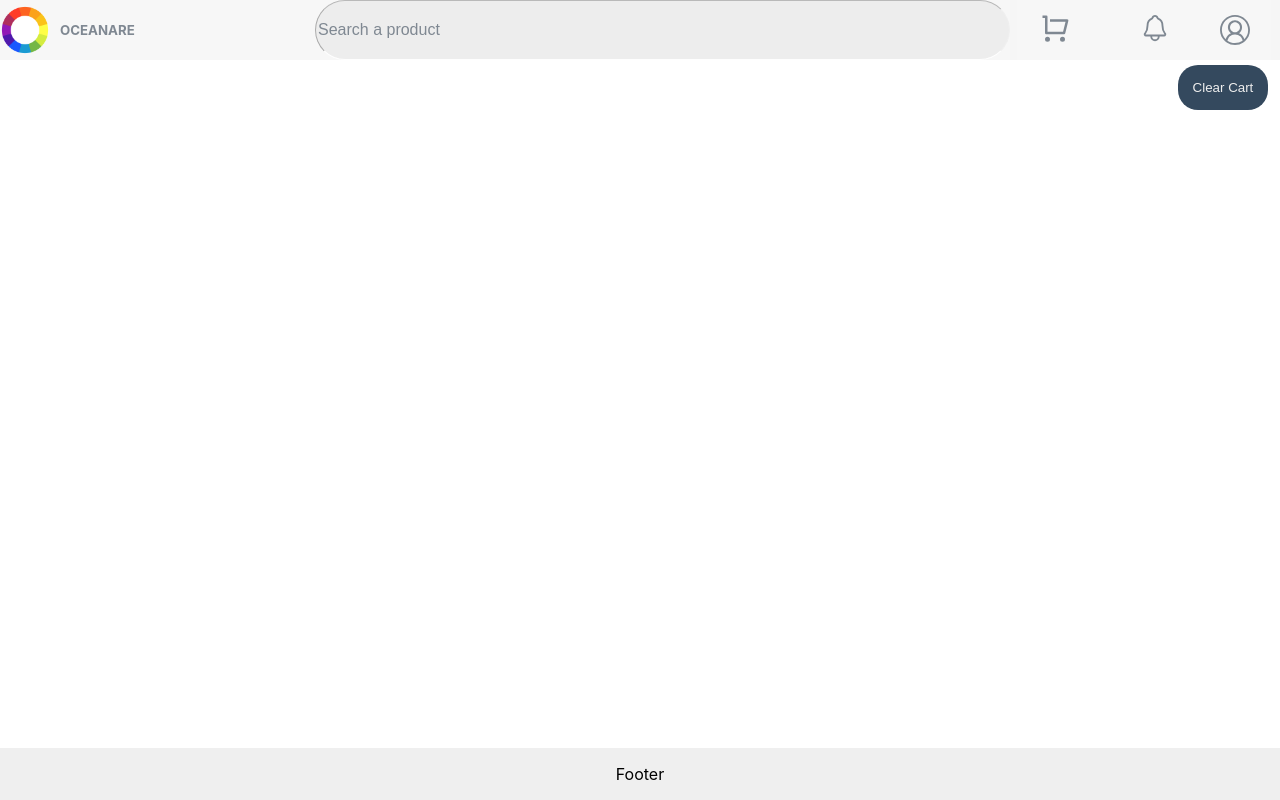
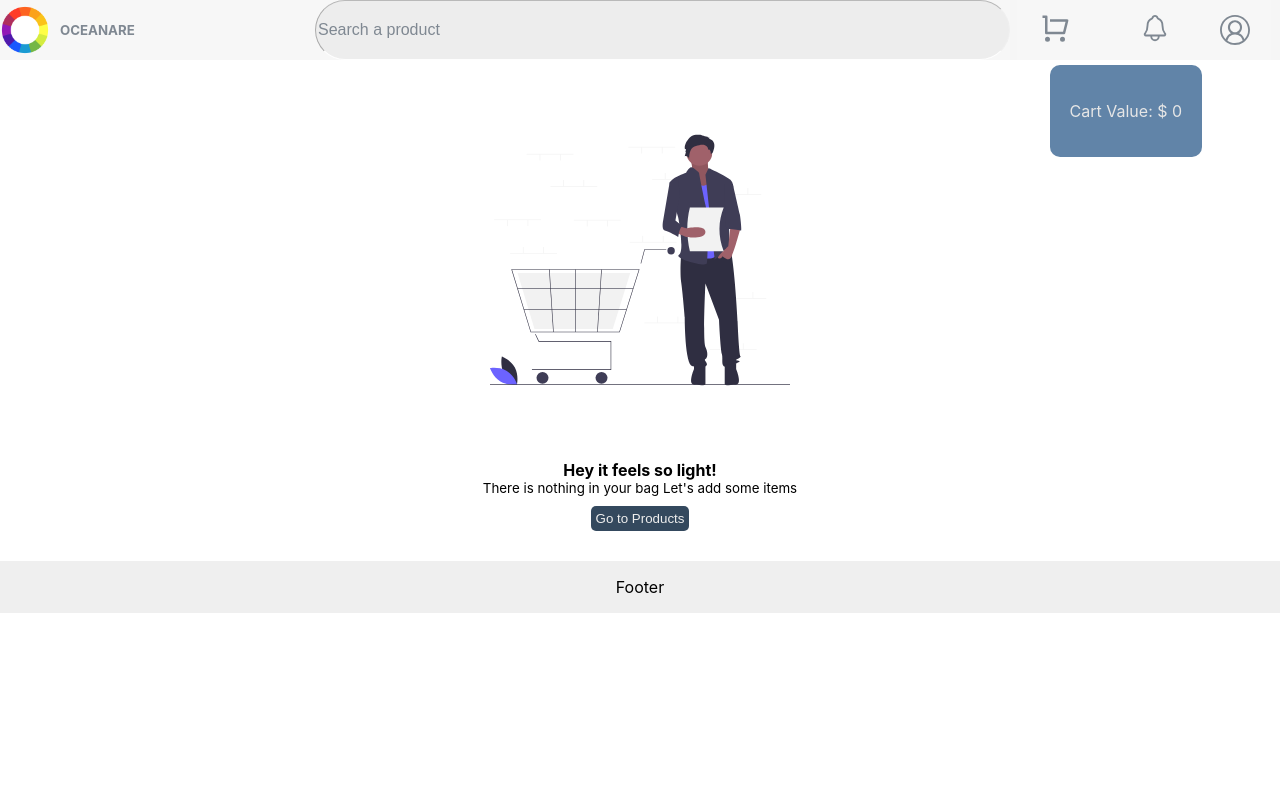
Before and after one commit to Arun-Tiwary/shopping-cart, a React (Create React App) app: page /cart in a window 1280 px wide. Built offline with nearby package versions, Linux system fonts and the light colour scheme.

Commit message:
refactor: cart-component

```diff
--- a/src/Context/context.js
+++ b/src/Context/context.js
@@ -3,6 +3,7 @@ import { createContext } from 'react';
 import { useReducer } from 'react';
 import products from '../data'
 import { CartReducer } from './reducer';
+import { FilterReducer } from './reducer';
 
 // export const CartState = () =>{
 //     return useContext(Cart) ;
@@ -21,9 +22,17 @@ const CartContext = ({children}) => {
     cart:[]
    })
 
+   const [filterState, filterDispatch] = useReducer(FilterReducer,{
+    isSoterd: false,
+    isInStock: false,
+    isFastDelivery: true,
+    IsRating: "",
+    ClearFilters: []
+   })
+
   return (
     <div>
-        <Cart.Provider value = {{state, dispatch}}>
+        <Cart.Provider value = {{state, dispatch, filterState, filterDispatch}}>
             {children}
         </Cart.Provider>
     </div>
--- a/src/Context/reducer.js
+++ b/src/Context/reducer.js
@@ -28,3 +28,10 @@ export const CartReducer = (state, action) =>{
     };
 
 };
+
+
+export const FilterReducer = () => {
+  return (
+    <div>FilterReducer</div>
+  )
+}
--- a/src/components/Cart/cart.css
+++ b/src/components/Cart/cart.css
@@ -3,12 +3,20 @@
     flex-direction: column !important;
 }
 
-.clear-cart-button{
-    border-radius: 20px;
+.clear-cart{
+    display: flex;
+    flex-direction: column;
+    border-radius: 10px;
     position: fixed;
-    margin-left: 92%;
-    padding: 15px;
+    margin-left: 82%;
+    padding: 20px;
     margin-top: 5px;
+    background-color: var(--background4);
+    color: var(--text2);
+    align-items: center;
+}
+.clear-cart>button{
+    padding: 8px;
 }
 
 .cart-increment-button{
@@ -29,3 +37,19 @@
     margin: 7px;
     font-size: medium;
 }
+
+.empty-cart{
+    display: flex;
+    flex-direction: column;
+    align-items: center;
+    margin: 0 !important;
+    padding: 0;
+    color: var(--text3);
+}
+
+.empty-cart-image{
+
+    flex-direction: column;
+    height: 400px;
+    width: 300px;
+}
--- a/src/components/Cart/cart.js
+++ b/src/components/Cart/cart.js
@@ -1,23 +1,32 @@
-import React from 'react'
+import React, { useState } from 'react'
 import { useCart } from '../../Context/context'
 import CartCard from './cartCard';
 import Nothing from './nothing';
-
+import { useEffect } from 'react';
 const Cart = () => {
 
+  const [total, setTotal] = useState();
   const {state, dispatch} = useCart();
+
+  useEffect(() => { setTotal(state.cart.reduce((acc,curr) => acc + parseInt(curr.price) * curr.qty,0))
+  }, [state])
+
   console.log(state.cart)
   return (
-<div>
-        <button  onClick = {()=>dispatch({type: "CLEAR_CART"})}
-        className='card-button clear-cart-button'>Clear Cart</button>
+<div>  <div className='clear-cart' >
+       <p className=''> Cart Value:   $ {total} </p>
+        { state.cart.length > 0 &&
+        <button  onClick = {() => dispatch({type: "CLEAR_CART"})}
+        className='card-button '>Clear Cart  </button>
+        }
+       </div>
+        {
+          state.cart.length === 0 ? <Nothing/> :
 
-        {
-
-          state.cart.map((cartItem)=>{
+          state.cart.map((cartItem) => {
             return (
           <>
-            {cartItem.qty < 1 ? (<Nothing/>) : <CartCard cartItem = {cartItem}/> }
+            { <CartCard cartItem = {cartItem}/> }
 
           </>
             )
--- a/src/components/Cart/cartCard.js
+++ b/src/components/Cart/cartCard.js
@@ -1,5 +1,6 @@
 import React from 'react'
 import { useCart } from '../../Context/context'
+import Rating from '../Filters/rating';
 
 
 const CartCard = ({cartItem}) => {
@@ -11,16 +12,25 @@ const CartCard = ({cartItem}) => {
     <img className = "card-image" src = {cartItem.image} alt= {cartItem.name} />
     <h4 class = "card-title"> {cartItem.name} </h4>
     <h5 className = "card-title"> Price: ${parseInt(cartItem.price) * cartItem.qty} </h5>
-    <h6 className ='card-title'>Fast Delivery</h6>
+    <h6 className ='card-title'><Rating rating={cartItem.rating}></Rating></h6>
+
     <p className ='card-title '>
       <button className='cart-increment-button'disabled = {cartItem.qty < 1 ? true : false} style = {{}} onClick = {()=> dispatch({type: "DECREASE_ITEM", payload: cartItem})}>  - </button>
       <h6 className ='cart-price'> {cartItem.qty}</h6>
-      <button className ='cart-increment-button' style ={{}}
-       onClick = {() => dispatch({type: "INCREASE_ITEM", payload: cartItem})}> + </button>
+      <button
+       onClick={() => {
+        cartItem.qty < 5 ? dispatch({type: "INCREASE_ITEM", payload: cartItem}) : alert("maximum 5 items are allowed on this product")
+        }
+    }
+       className ='cart-increment-button' style ={{}
+      }
+       > + </button>
 
     </p>
     <p className ='card-title'>
-      <button className = 'card-button' onClick={() => {dispatch({type: "REMOV_FROM_CART", payload: cartItem})}}>Remove From Cart</button>
+      <button
+      onClick = {() => dispatch({type: "REMOV_FROM_CART" , payload: cartItem})}
+       className = 'card-button'>Remove From Cart</button>
 
     </p>
   </div>
--- a/src/components/Cart/nothing.js
+++ b/src/components/Cart/nothing.js
@@ -1,8 +1,21 @@
 import React from 'react'
+import { Link } from 'react-router-dom';
+import empty_cart_ from  '../Images/empty_cart_.svg' ;
 
 const Nothing = () => {
   return (
-    <div style={{backgroundColor: "red"}}>Nothing fdvdfmvk</div>
+    <div  className='empty-cart' >
+      <img className='empty-cart-image' src={empty_cart_} alt ={"cart_is_empty"} ></img>
+      <h4 style={{margin: "0"}}>Hey it feels so light!</h4>
+      <small style={{marginBottom: "10px"}}>There is nothing in your bag Let's add some items</small>
+
+        <Link to = "/">
+        <button style={{padding:"5px"}} className='card-button'>
+        Go to Products</button>
+        </Link>
+
+    </div>
+
   )
 }
 
--- a/src/components/Footer/footer.css
+++ b/src/components/Footer/footer.css
@@ -7,13 +7,14 @@
     position: fixed;
     width: 100%; */
 
-    position: absolute;
+  position: relative;
   right: 0;
   bottom: 0;
   left: 0;
   padding: 1rem;
   background-color: #efefef;
   text-align: center;
+  margin-top: 30px;
 
 
 }
--- a/src/components/ProductCard/productCard.js
+++ b/src/components/ProductCard/productCard.js
@@ -20,7 +20,7 @@ const ProductCard = ({product}) => {
     <h4 class = "card-title"> {product.name} </h4>
     <h5 className = "card-title"> Price: ${product.price} </h5>
     <h6 className='card-title'>Fast Delivery</h6>
-    <h6 className='card-title'>Rating</h6>
+    <h6 className='card-title'>Rating: {product.rating}</h6>
     <p className='card-title'>
       {cart.some(p => p.id === product.id) ? (
       <button
```
Also changed, not shown: src/components/Images/empty_cart_.svg (added).
